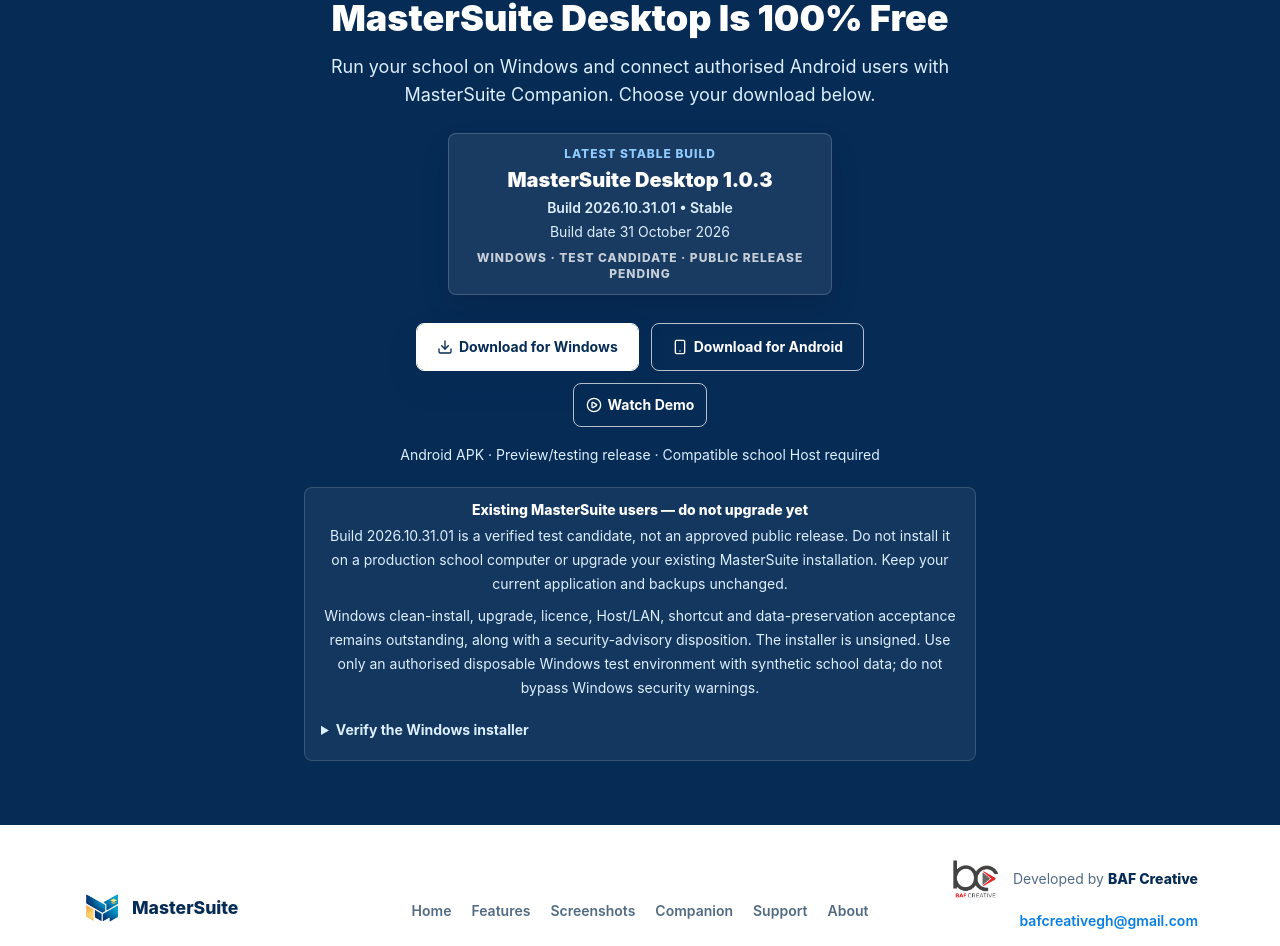
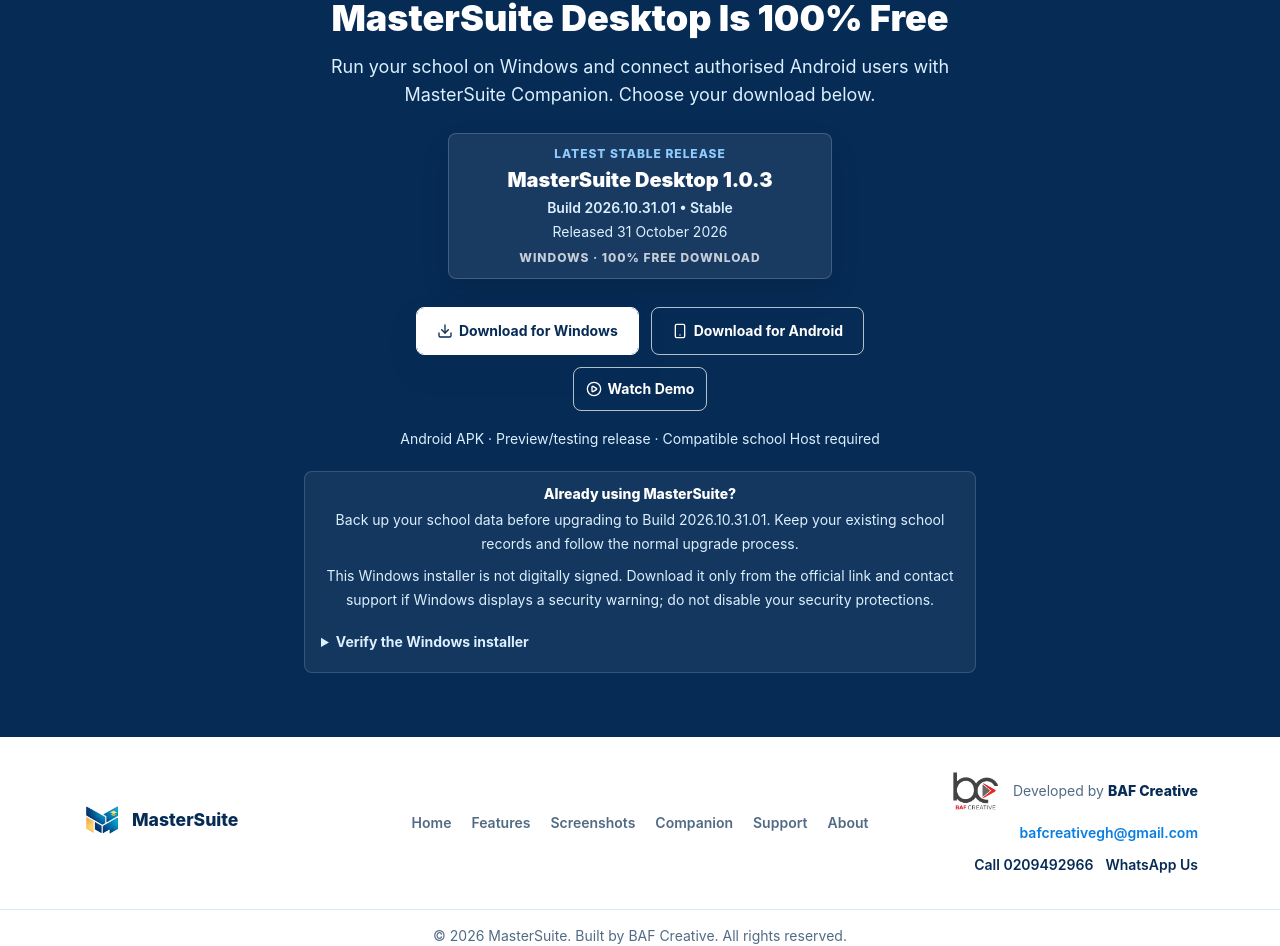
Before and after one commit to nanabaffour6/MasterSuite-website, a React (Vite) app: page / in a window 1280 px wide. Shown: the part 6226-7172 px from the top of the page. Built offline with nearby package versions, Linux system fonts and the light colour scheme.

Commit message:
Restore customer-facing stable release and upgrade guidance

```diff
--- a/components/landing/release-info.tsx
+++ b/components/landing/release-info.tsx
@@ -35,7 +35,7 @@ export function CurrentReleaseCard() {
   return (
     <div className="mx-auto mt-6 w-full max-w-sm rounded-[8px] border border-white/18 bg-white/8 px-4 py-3 text-center shadow-[0_14px_30px_rgb(0_0_0/10%)]">
       <p className="text-xs font-extrabold uppercase tracking-[0.08em] text-[#8FCBFF]">
-        Latest {MASTER_SUITE_CHANNEL} Build
+        Latest {MASTER_SUITE_CHANNEL} Release
       </p>
       <p className="mt-1 text-xl font-black text-white">
         MasterSuite Desktop {MASTER_SUITE_VERSION}
@@ -44,10 +44,10 @@ export function CurrentReleaseCard() {
         Build {MASTER_SUITE_BUILD} • {MASTER_SUITE_CHANNEL}
       </p>
       <p className="mt-1 text-sm text-[#DCEFFF]">
-        Build date {MASTER_SUITE_RELEASE_DATE}
+        Released {MASTER_SUITE_RELEASE_DATE}
       </p>
       <p className="mt-2 text-xs font-extrabold uppercase tracking-[0.08em] text-white/75">
-        Windows · Test candidate · Public release pending
+        Windows · 100% Free Download
       </p>
     </div>
   );
@@ -57,18 +57,16 @@ export function UpgradeNotice() {
   return (
     <div className="mx-auto mt-5 max-w-2xl rounded-[8px] border border-white/15 bg-white/6 px-4 py-3 text-left sm:text-center">
       <p className="text-sm font-extrabold text-white">
-        Existing MasterSuite users — do not upgrade yet
+        Already using MasterSuite?
       </p>
       <p className="mt-1 text-sm leading-6 text-[#DCEFFF]">
-        Build {MASTER_SUITE_BUILD} is a verified test candidate, not an approved public release.
-        Do not install it on a production school computer or upgrade your existing
-        MasterSuite installation. Keep your current application and backups unchanged.
+        Back up your school data before upgrading to Build {MASTER_SUITE_BUILD}.
+        Keep your existing school records and follow the normal upgrade process.
       </p>
       <p className="mt-2 text-sm leading-6 text-[#DCEFFF]">
-        Windows clean-install, upgrade, licence, Host/LAN, shortcut and data-preservation
-        acceptance remains outstanding, along with a security-advisory disposition.
-        The installer is unsigned. Use only an authorised disposable Windows test
-        environment with synthetic school data; do not bypass Windows security warnings.
+        This Windows installer is not digitally signed. Download it only from
+        the official link and contact support if Windows displays a security
+        warning; do not disable your security protections.
       </p>
       <details className="mt-3 text-left text-sm text-[#DCEFFF]">
         <summary className="cursor-pointer rounded-[4px] py-2 font-bold outline-none focus-visible:ring-3 focus-visible:ring-[#8FCBFF]">
```
